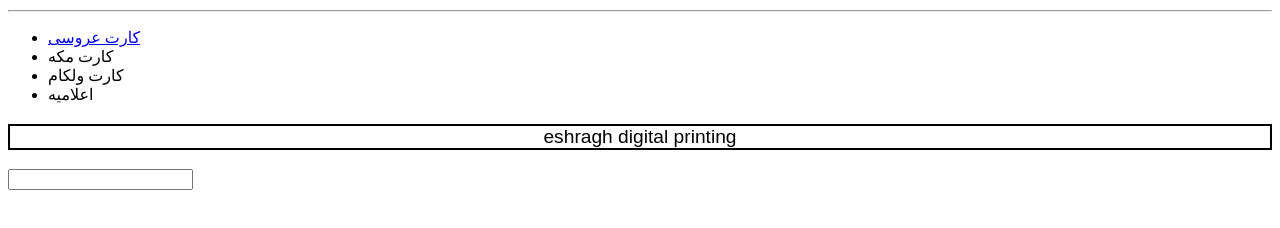
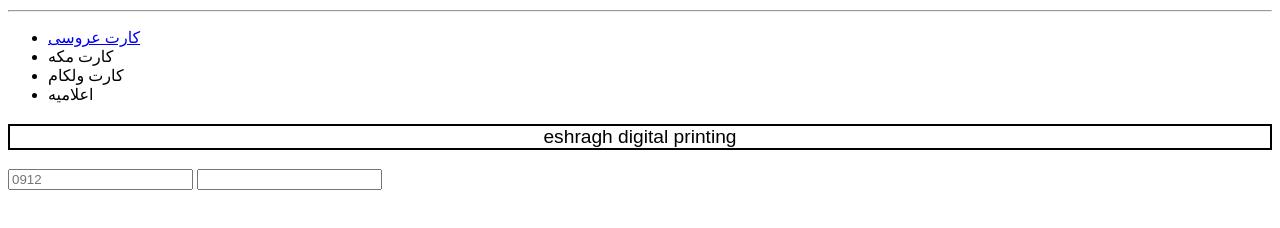
Before and after one commit to mohsentabar/chap.eshragh, a plain HTML site: page index.html in a window 1280 px wide. Shown: the part 354-582 px from the top of the page. Drawn offline with Linux system fonts and the light colour scheme.

Commit message:
new branch

```diff
--- a/index.html
+++ b/index.html
@@ -20,7 +20,8 @@
     </ul>
     <p>eshragh digital printing</p>
     <div>
-        <input type="text">
+        <input type="text" placeholder="0912">
+        <input type="password">
     </div>
 </body>
 </html>
```
